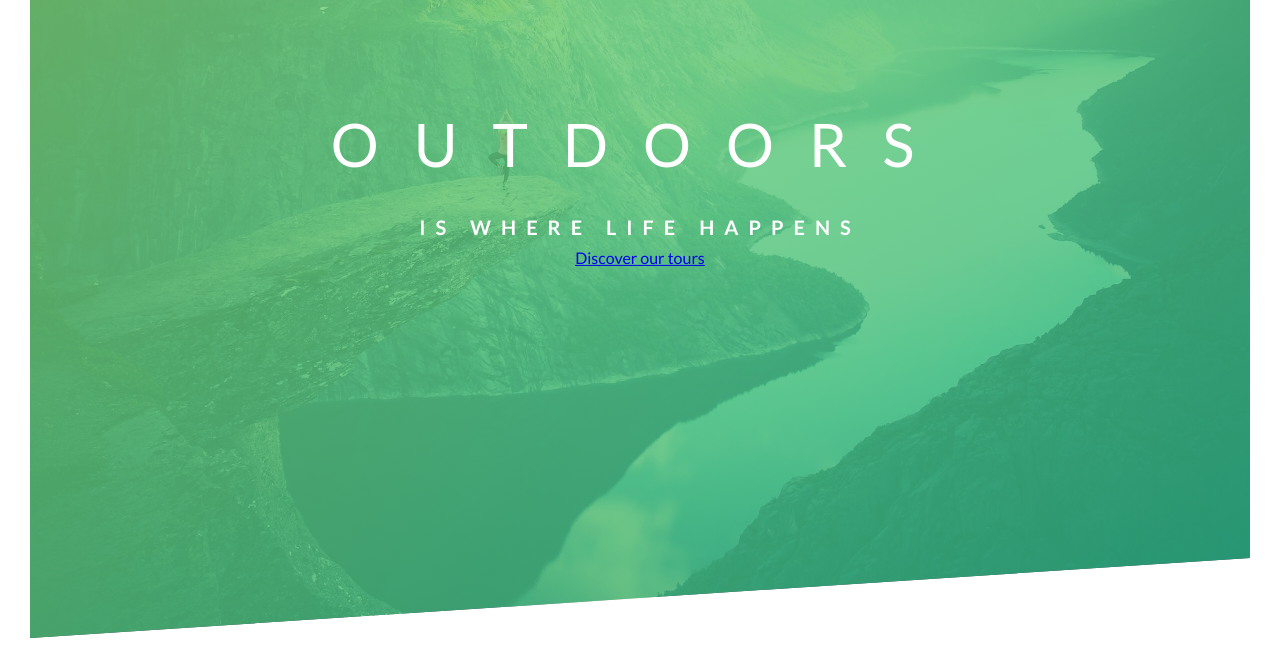
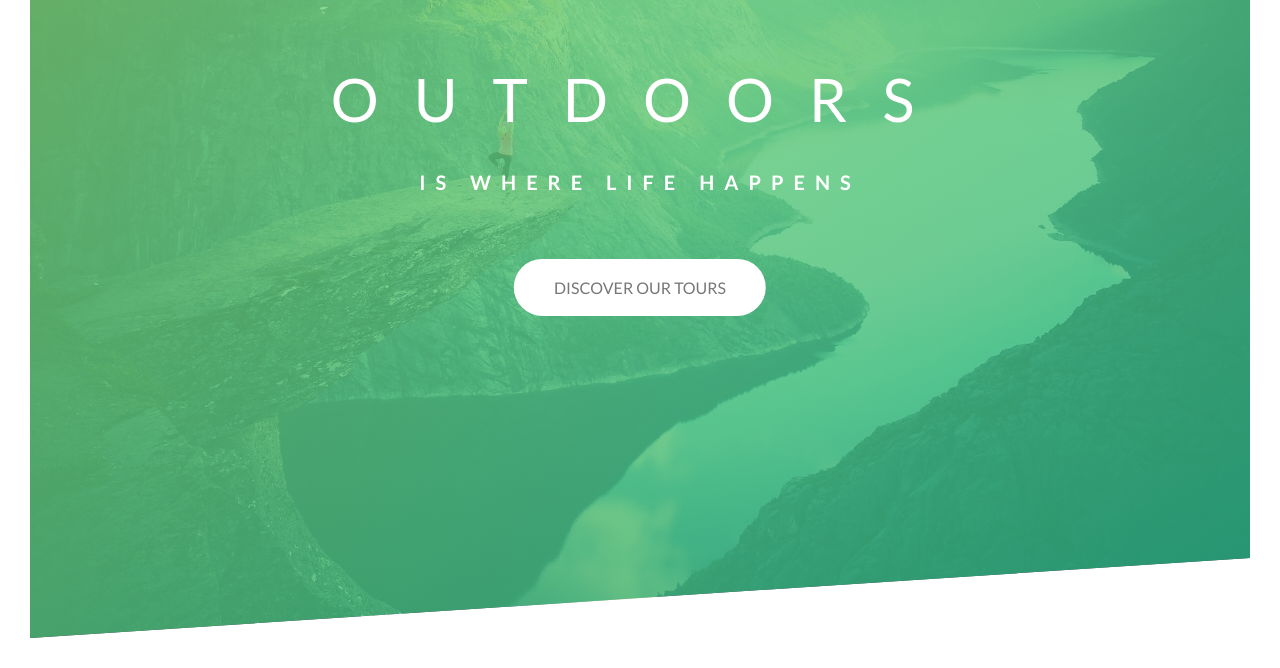
Before and after one commit to xiaowulang-turbo/advanced-css-course, a plain HTML site: page Natours/starter/index.html in a window 1280 px wide. Shown: the part 152-820 px from the top of the page. Drawn offline with Linux system fonts and the light colour scheme; files that its build step writes are made by us from their sources.

Commit message:
feat: add button styles and margin to body

```diff
--- a/Natours/starter/css/style.css
+++ b/Natours/starter/css/style.css
@@ -59,6 +59,7 @@ body {
     text-transform: uppercase;
 
     backface-visibility: hidden;
+    margin-bottom: 60px;
 }
 
 .heading-primary-main {
@@ -78,6 +79,32 @@ body {
     letter-spacing: 10px;
     margin-top: 15px;
     animation: moveInRight 1s ease-out;
+}
+
+.btn:link,
+.btn:visited {
+    text-transform: uppercase;
+    text-decoration: none;
+    padding: 15px 40px;
+    display: inline-block;
+    border-radius: 100px;
+    transition: all 0.2s;
+    /* backface-visibility: hidden; */
+}
+
+.btn:hover {
+    transform: translateY(-3px);
+    box-shadow: 0 10px 20px rgba(0, 0, 0, 0.2);
+}
+
+.btn:active {
+    transform: translateY(-1px);
+    box-shadow: 0 5px 10px rgba(0, 0, 0, 0.2);
+}
+
+.btn-white {
+    background-color: #fff;
+    color: #777;
 }
 
 @keyframes moveInLeft {
```
